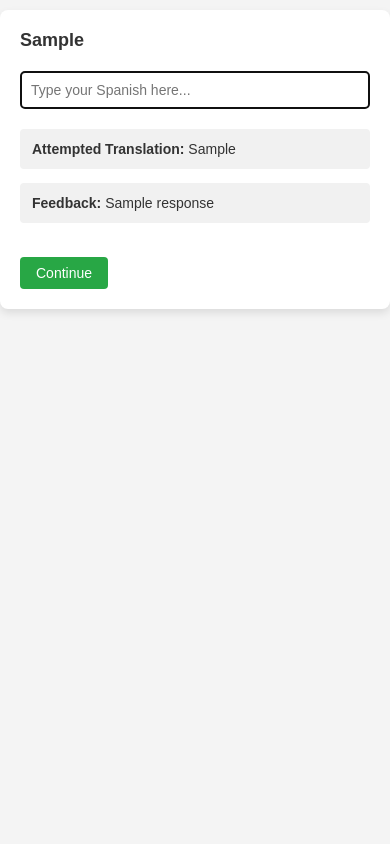
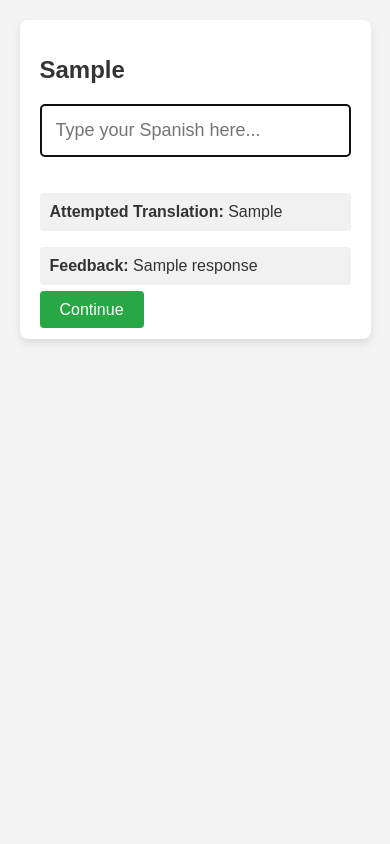
Before and after one commit to pandichef/fabulari, a Django app: template main/templates/prompt.html in a window 390 px wide. Run offline with Django 4.2, Linux system fonts and the light colour scheme; the template is opened without the code that fills it: most values are stand-ins (such as "Sample title", 1, 10 or a date in 2020).

Commit message:
phone responsiveness

```diff
--- a/main/templates/prompt.html
+++ b/main/templates/prompt.html
@@ -1,6 +1,9 @@
 <!DOCTYPE html>
-<html>
+<html lang="en">
 <head>
+    <meta charset="UTF-8">
+    <meta http-equiv="X-UA-Compatible" content="IE=edge">
+    <meta name="viewport" content="width=device-width, initial-scale=1.0">
     <title>Prompt Response</title>
     <style>
         body {
@@ -10,89 +13,75 @@
             margin: 0;
             padding: 0;
             display: flex;
-            flex-direction: column;
-            align-items: center;
+            justify-content: center;
+            align-items: flex-start;
+            min-height: 100vh;
+            padding-top: 10px;
+            box-sizing: border-box;
+            overflow-x: hidden;
         }
+
         .container {
             background: #fff;
             padding: 20px;
             border-radius: 8px;
             box-shadow: 0 4px 8px rgba(0, 0, 0, 0.1);
-            width: 100%;
+            width: 90%;
             max-width: 900px;
             box-sizing: border-box;
-            margin-top: 10px; /* Small gap at the top */
+            margin-top: 10px;
         }
+
         h1 {
             font-size: 24px;
-            margin: 0 0 20px;
+            margin-bottom: 20px;
         }
-        form {
-            margin-bottom: 20px;
-            width: 100%;
-        }
+
         input[type="text"] {
             width: 100%;
             padding: 15px;
             border: 1px solid #ddd;
             border-radius: 4px;
             box-sizing: border-box;
+            margin-bottom: 20px;
             font-size: 18px;
         }
+
         .continue-button {
             background-color: #28a745;
             color: #fff;
             border: none;
-            padding: 12px 24px;
+            padding: 10px 20px;
             border-radius: 4px;
             cursor: pointer;
-            font-size: 18px;
+            font-size: 16px;
             transition: background-color 0.3s ease;
             text-decoration: none;
-            display: inline-block;
-            margin-top: 20px;
         }
+
         .continue-button:hover {
             background-color: #218838;
         }
+
+        h2 {
+            margin-top: 20px;
+            font-size: 20px;
+        }
+
         p {
             background-color: #f1f1f1;
-            padding: 12px;
+            padding: 10px;
             border-radius: 4px;
-            font-size: 18px;
+            font-size: 16px;
             white-space: pre-wrap;
         }
-        @media (max-width: 600px) {
-            h1 {
-                font-size: 20px;
-            }
-            .continue-button {
-                font-size: 16px;
-                padding: 10px 20px;
-            }
-            input[type="text"] {
-                font-size: 16px;
-                padding: 12px;
-            }
-            p {
-                font-size: 16px;
-            }
-        }
-        @media (max-width: 400px) {
-            h1 {
-                font-size: 18px;
-            }
-            .continue-button {
-                font-size: 14px;
-                padding: 8px 16px;
-            }
-            input[type="text"] {
-                font-size: 14px;
-                padding: 10px;
-            }
-            p {
-                font-size: 14px;
-            }
+
+        .input-text {
+            background-color: #f1f1f1;
+            padding: 10px;
+            border-radius: 4px;
+            font-size: 16px;
+            margin-top: 20px;
         }
     </style>
 </head>
@@ -103,10 +92,13 @@
             {% csrf_token %}
             <input type="text" name="prompt" placeholder="Type your Spanish here..." autofocus>
         </form>
+
         {% if response %}
             <p><strong>Attempted Translation:</strong> {{ attempted_translation }}</p>
             <p><strong>Feedback:</strong> {{ response }}</p>
-            <a href="{% url 'prompt_view' %}" class="continue-button">Continue</a>
+            <div>
+                <a href="{% url 'prompt_view' %}" class="continue-button">Continue</a>
+            </div>
         {% endif %}
     </div>
 </body>
```
